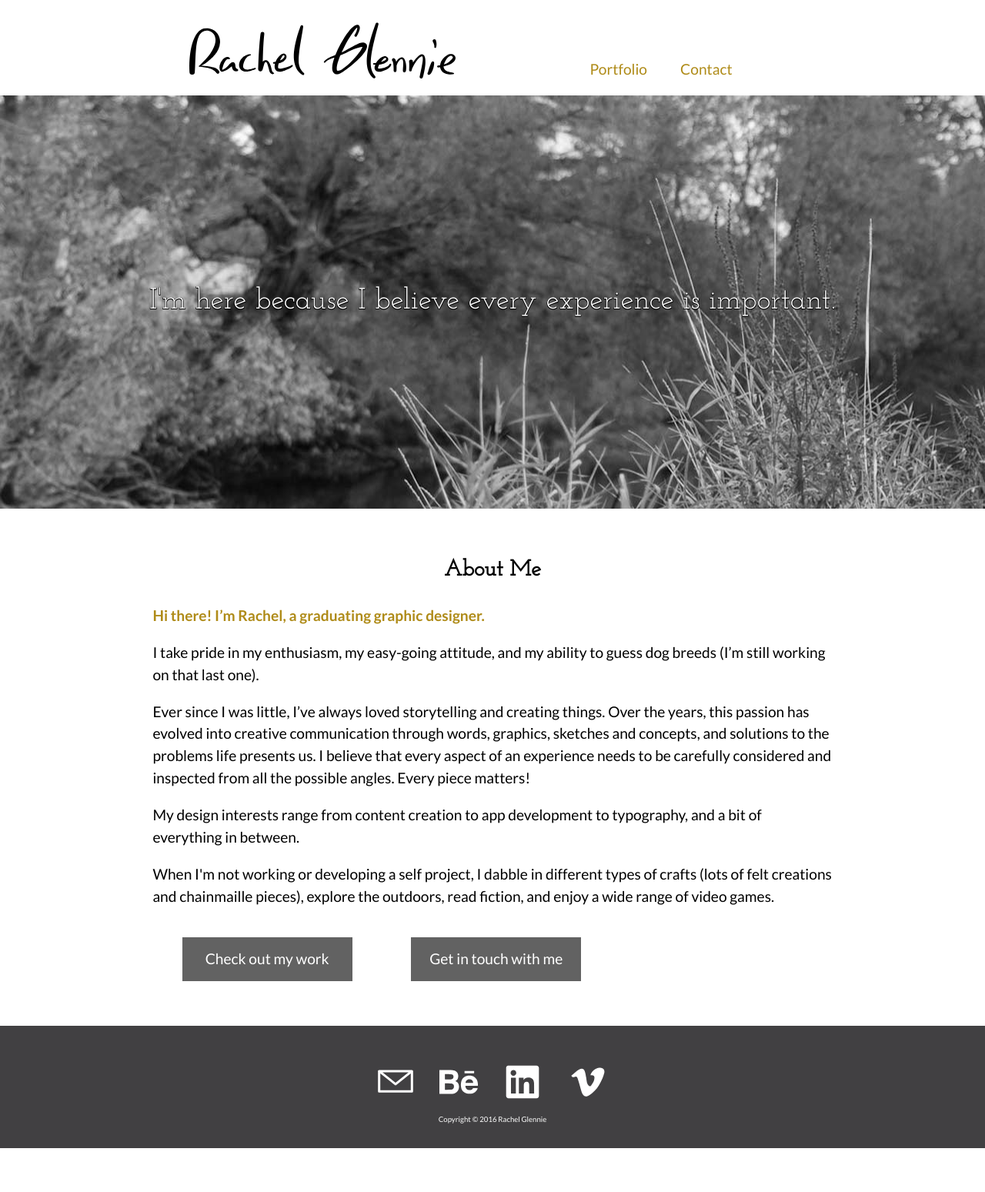
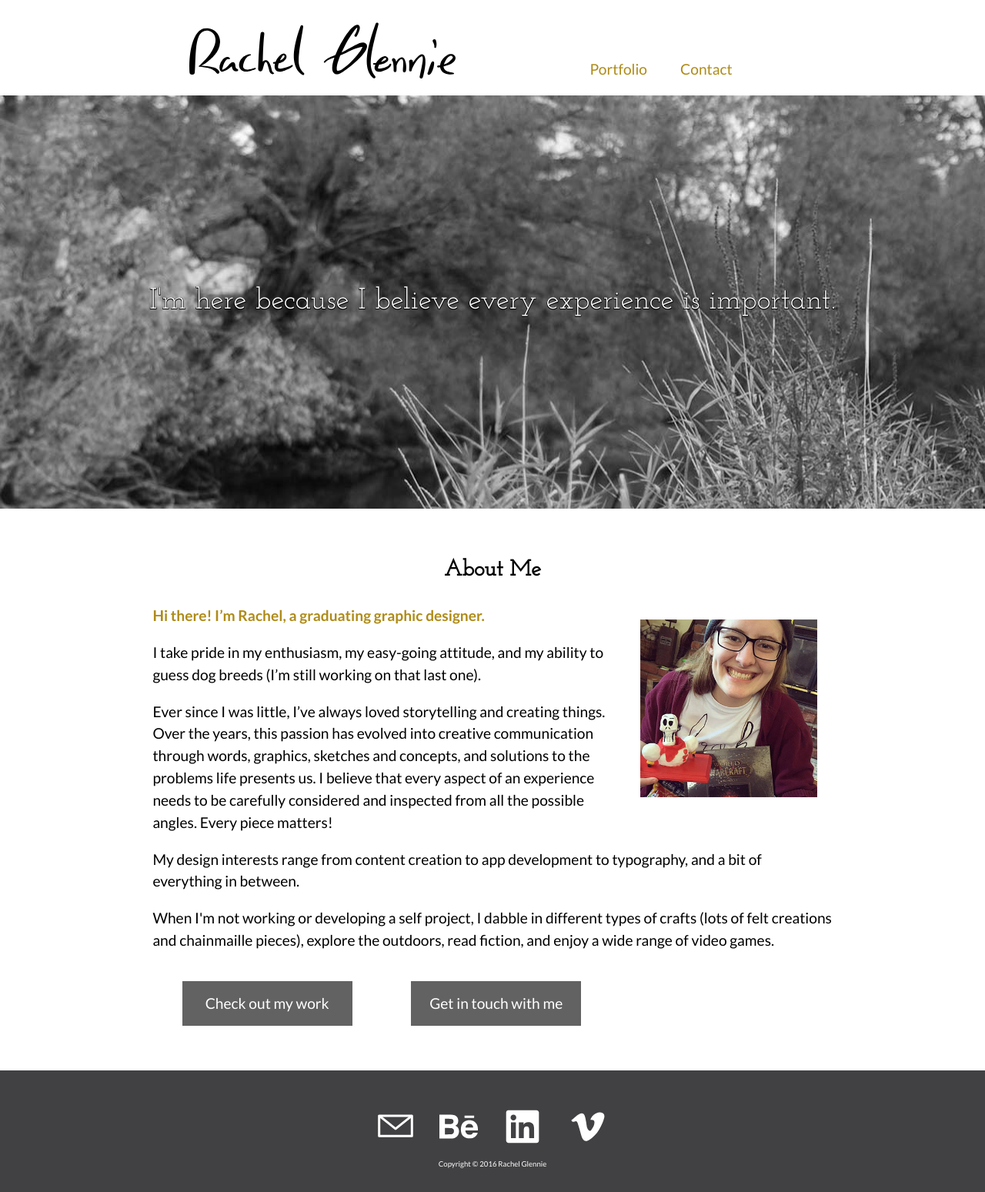
Before and after one commit to rachel-glennie/portfolio, a Jekyll site: the page built from index.html, in a window 1280 px wide. Shown: the whole page at 77% size. Built offline with Jekyll 4.4.1, drawn with Linux system fonts in a browser that asks for light colours; before the commit the page ends 1492 px from its top, so only the background shows below that.

Commit message:
Added profile

```diff
--- a/css/main.css
+++ b/css/main.css
@@ -109,6 +109,11 @@ footer li {
 
 footer img {
   height: 50px;
+}
+
+.profile {
+  max-width: 250px;
+  margin: 1em;
 }
 
 .main-billboard {
--- a/index.html
+++ b/index.html
@@ -12,6 +12,7 @@ meta: Rachel Glennie - a graphic designer located in Ottawa, specializing in UI
   <h2>About Me</h2>
 
   <strong>Hi there! I’m Rachel, a graduating graphic designer.</strong>
+  <img class="float-right profile" src="../images/profile-pic.jpg">
   <p>I take pride in my enthusiasm, my easy-going attitude, and my ability to guess dog breeds (I’m still working on that last one).</p>
   <p>Ever since I was little, I’ve always loved storytelling and creating things. Over the years, this passion has evolved into creative communication through words, graphics, sketches and concepts, and solutions to the problems life presents us. I believe that every aspect of an experience needs to be carefully considered and inspected from all the possible angles. Every piece matters!</p>
   <p>My design interests range from content creation to app development to typography, and a bit of everything in between.
```
Also changed, not shown: images/home-billboard.jpg (deleted), images/profile-pic.jpg (added).
